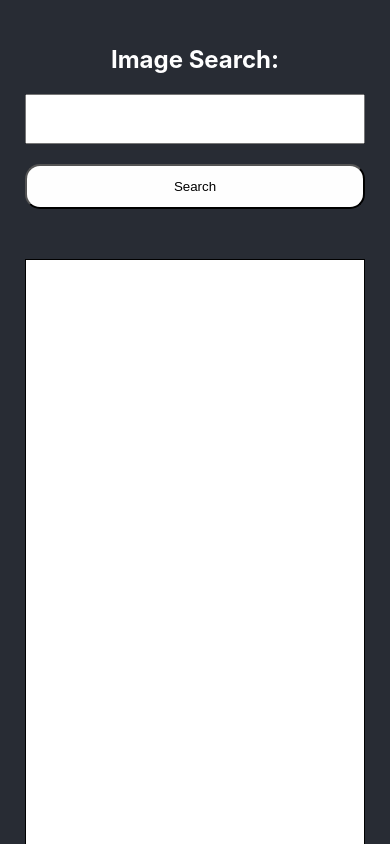
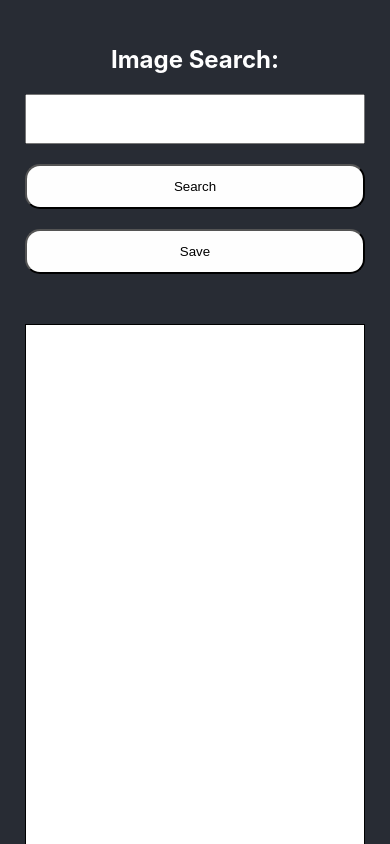
Before and after one commit to LukasKaselionis/image-search, a React (Create React App) app: page / in a window 390 px wide. Shown: the top 844 px of the page. Built offline with nearby package versions, Linux system fonts and the light colour scheme.

Commit message:
create and render save button element

```diff
--- a/src/components/queryList/QueryList.css
+++ b/src/components/queryList/QueryList.css
@@ -6,6 +6,7 @@
     height: 750px;
     background-color: #ffffff;
     border: 1px solid #000000;
+    border-radius: 35px;
     display: flex;
     flex-direction: column;
 }
--- a/src/components/searchBar/SearchBar.css
+++ b/src/components/searchBar/SearchBar.css
@@ -17,19 +17,28 @@
     font-size: 24px;
 }
 
-.search_button {
+.button {
+    display: flex;
+
+}
+
+.button > .search_button:not(:last-child) {
+    margin-right: 10px;
+}
+
+.search_button, .save_button {
     height: 45px;
-    width: 195px;
+    width: 100px;
     background-color: #fefefe;
     border-radius: 15px;
 }
 
 @media only screen and (max-width: 768px) {
-    .search_form {
+    .search_form, .button {
         flex-direction: column;
     }
 
-    .search_button {
+    .search_button, .save_button {
         width: 100%;
         margin-top: 20px;
     }
--- a/src/components/searchBar/SearchBar.js
+++ b/src/components/searchBar/SearchBar.js
@@ -25,7 +25,10 @@ class SearchBar extends React.Component {
                             value={this.state.val}
                             onChange={this.onInputChange}
                         />
-                        <button className="search_button" onClick={this.onFormSubmit}>Search</button>
+                        <div className="button">
+                            <button className="search_button" onClick={this.onFormSubmit}>Search</button>
+                            <button className="save_button">Save</button>
+                        </div>
                     </form>
             </div>
             )
```
